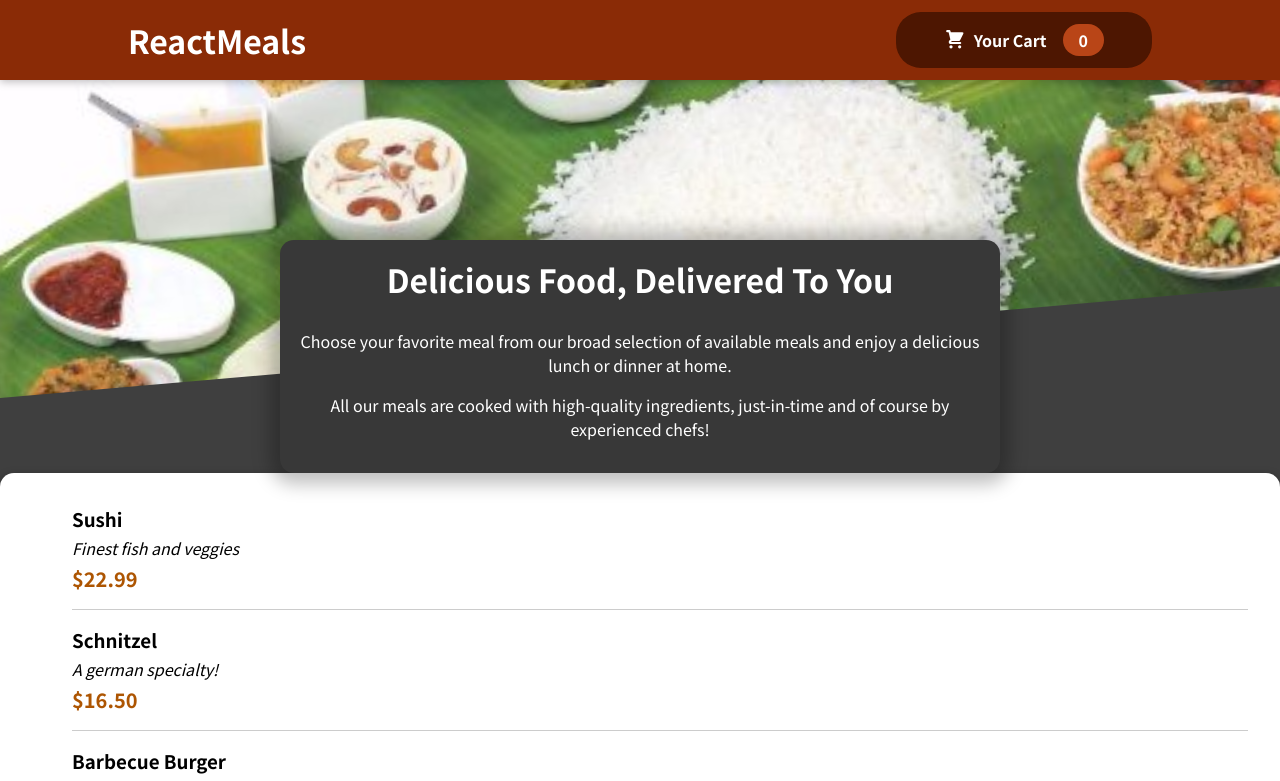
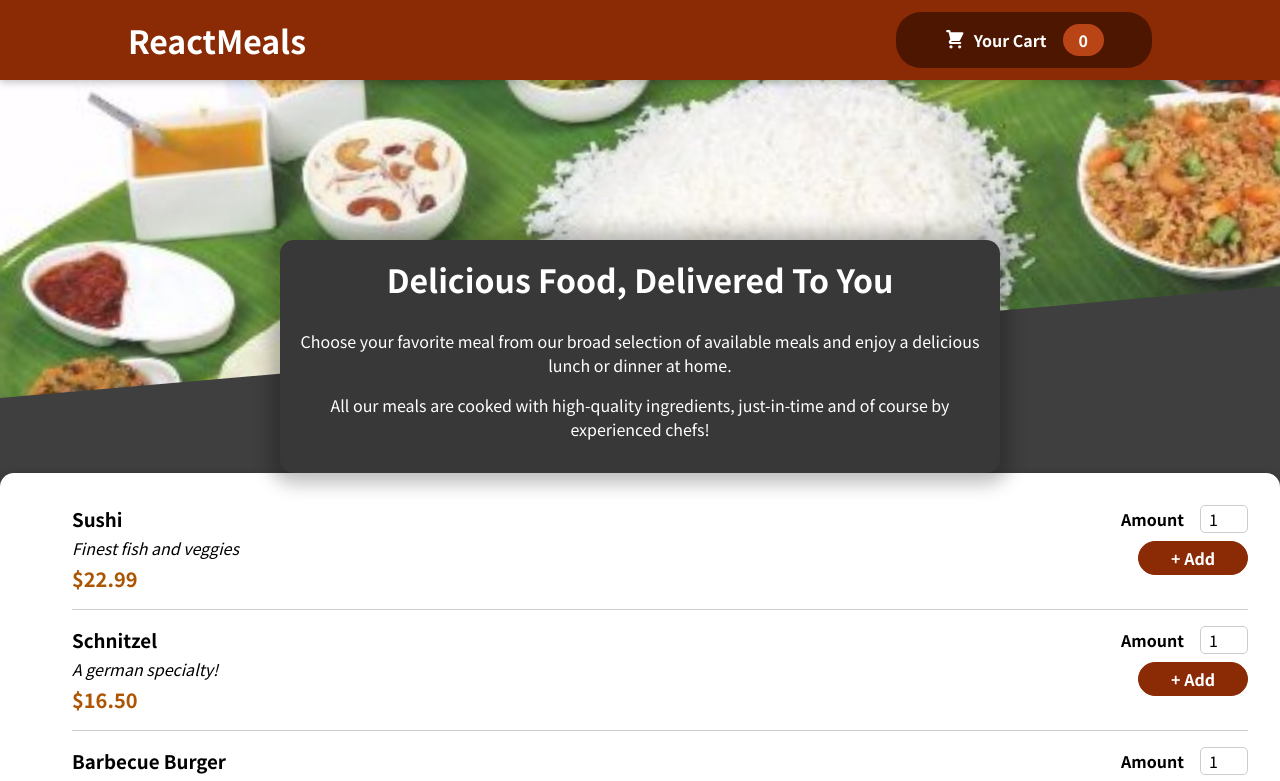
Before and after one commit to Aishu2604/Restaurant, a React (Create React App) app: page / in a window 1280 px wide. Shown: the top 781 px of the page. Built offline with nearby package versions, Linux system fonts and the light colour scheme.

Commit message:
Adding Form

```diff
--- a/src/Component/Meals/AvailableMeals.js
+++ b/src/Component/Meals/AvailableMeals.js
@@ -33,6 +33,7 @@ const DUMMY_MEALS = [
 const AvailabeMeals = () => {
   const mealsList = DUMMY_MEALS.map((meal) => (
     <MealItem
+      id={meal.id}
       key={meal.id}
       name={meal.name}
       description={meal.description}
--- a/src/Component/Meals/MealItem/MealItem.js
+++ b/src/Component/Meals/MealItem/MealItem.js
@@ -1,5 +1,7 @@
 import React from "react";
 import classes from "./MealItem.module.css";
+import MealItemForm from "./MealItemForm";
+
 
 const MealItem = (props) => {
     const price = `$${props.price.toFixed(2)}`;
@@ -10,7 +12,9 @@ const MealItem = (props) => {
         <div className={classes.description}>{props.description}</div>
         <div className={classes.price}>{price}</div>
       </div>
-      <div></div>
+      <div>
+        <MealItemForm id={props.id} />
+      </div>
     </li>
   );
 };
--- /dev/null
+++ b/src/Component/Meals/MealItem/MealItemForm.js
@@ -0,0 +1,20 @@
+import React from "react";
+import classes from './MealItemForm.module.css';
+import Input from "../../UI/Input";
+
+const MealItemForm = props => {
+    return <form className={classes.form}>
+        <Input label="Amount" input={{
+            id: 'amount_' + props.id,
+            type: 'number',
+            min: '1',
+            max: '5',
+            step: '1',
+            defaultValue: '1'
+        }} />
+        <button>+ Add</button>
+    </form>
+}
+
+
+export default MealItemForm;
--- /dev/null
+++ b/src/Component/Meals/MealItem/MealItemForm.module.css
@@ -0,0 +1,20 @@
+.form {
+    text-align: right;
+  }
+
+  .form button {
+    font: inherit;
+    cursor: pointer;
+    background-color: #8a2b06;
+    border: 1px solid #8a2b06;
+    color: white;
+    padding: 0.25rem 2rem;
+    border-radius: 20px;
+    font-weight: bold;
+  }
+
+  .form button:hover,
+  .form button:active {
+    background-color: #641e03;
+    border-color: #641e03;
+  }
--- /dev/null
+++ b/src/Component/UI/Input.js
@@ -0,0 +1,11 @@
+import React from "react";
+import classes from './Input.module.css';
+
+const Input = props => {
+    return <div className={classes.input}>
+        <label htmlFor={props.input.id}>{props.label}</label>
+        <input {...props.input} />
+    </div>
+}
+
+export default Input;
--- /dev/null
+++ b/src/Component/UI/Input.module.css
@@ -0,0 +1,18 @@
+.input {
+    display: flex;
+    align-items: center;
+    margin-bottom: 0.5rem;
+  }
+
+  .input label {
+    font-weight: bold;
+    margin-right: 1rem;
+  }
+
+  .input input {
+    width: 3rem;
+    border-radius: 5px;
+    border: 1px solid #ccc;
+    font: inherit;
+    padding-left: 0.5rem;
+  }
```
